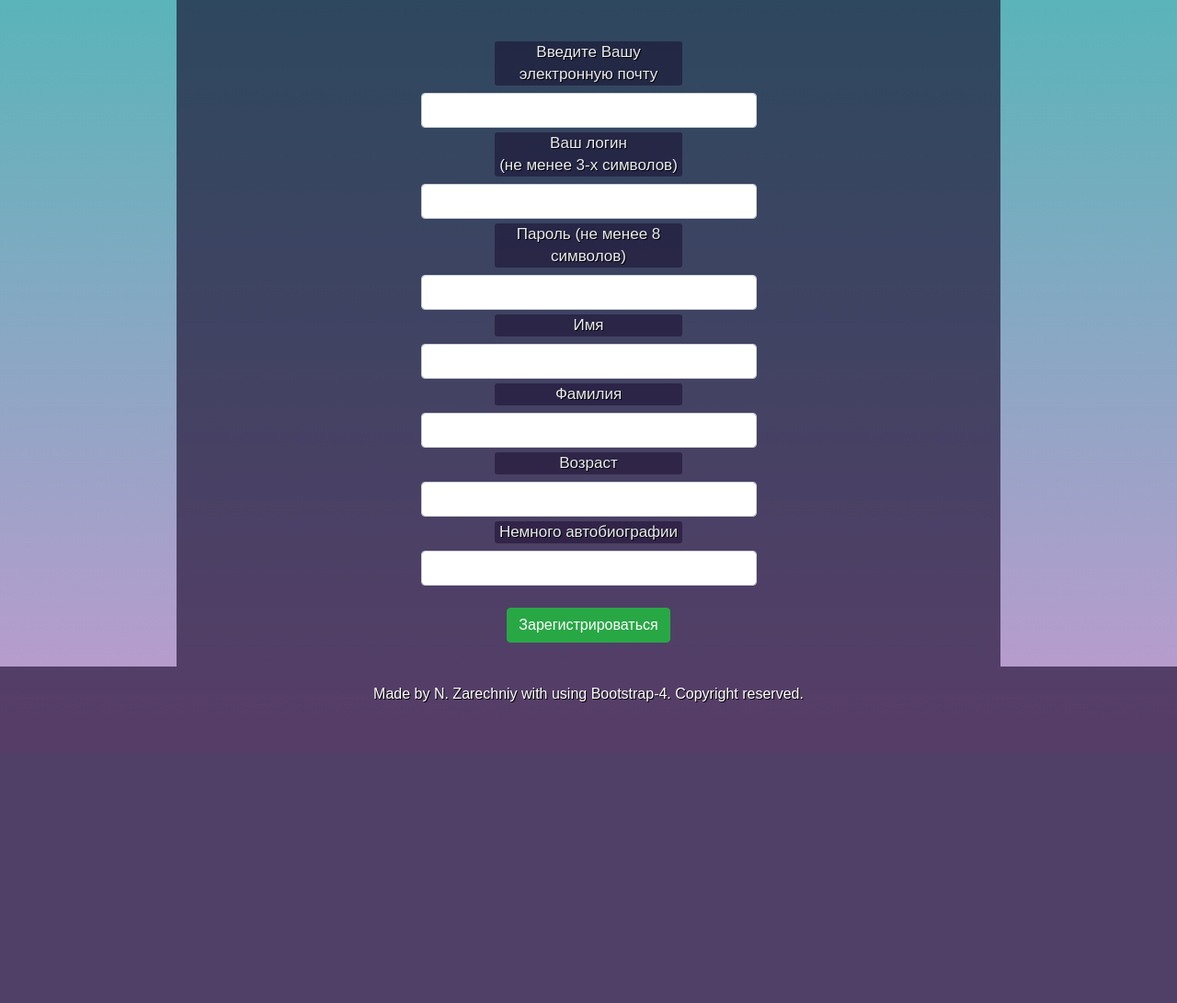
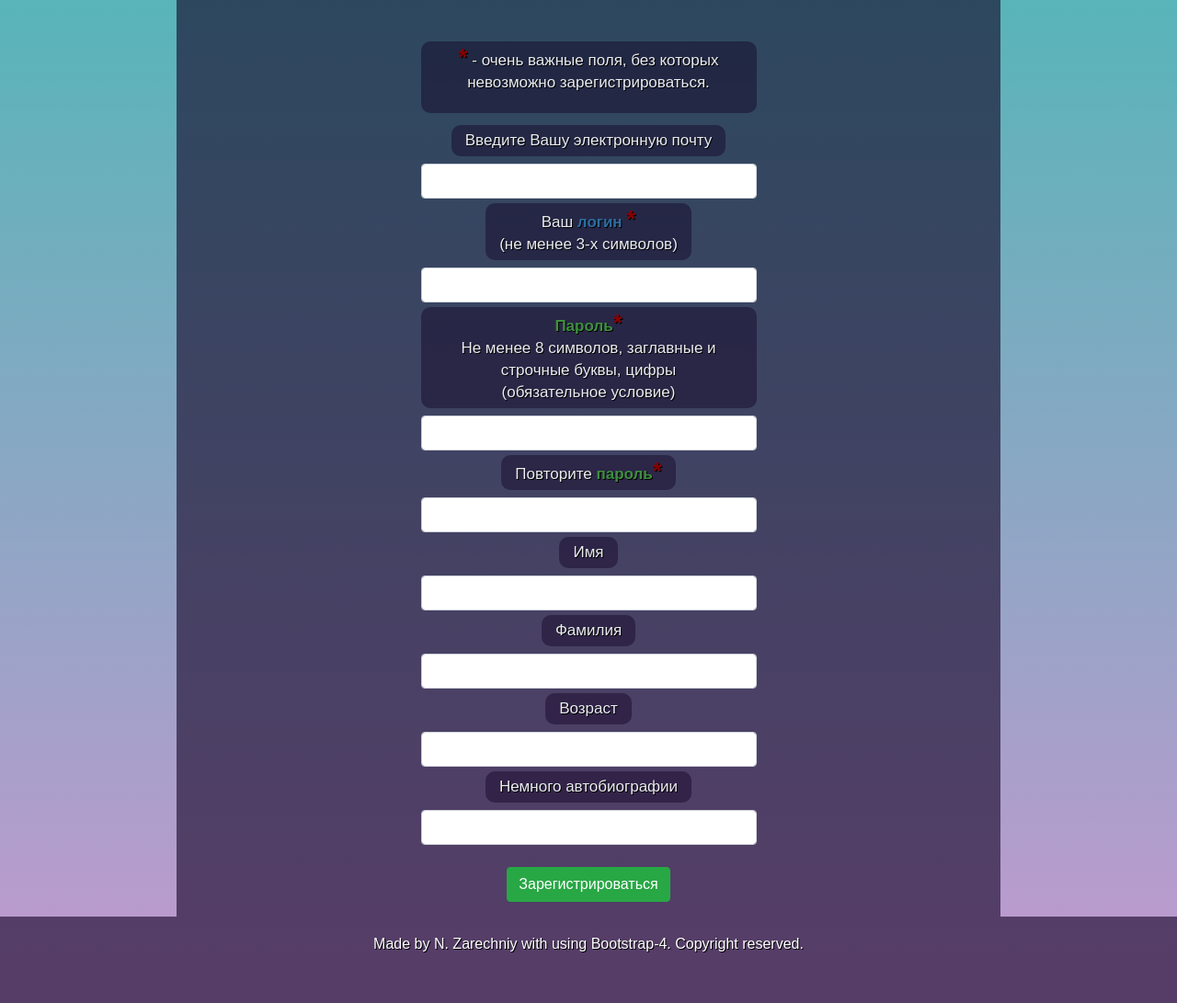
Before and after one commit to mikitosina1/mikitosina.ru, a PHP site: page /registration/reg.php in a window 1280 px wide; the page is wider, and only the part inside the window is pictured. Shown: the part 75-1166 px from the top of that part at 92% size. Before the commit the page ends 839 px from the top of that part, so only its background shows below. Run offline with PHP 8.4, Linux system fonts and the light colour scheme; a stand-in replaces the project's code that opens the database connection.

Commit message:
rebuilt registration
+ 2nd pass try
-email strlen
-name strlen
+ styles for reg. mistakes

```diff
--- a/public/components/main_func.php
+++ b/public/components/main_func.php
@@ -21,7 +21,6 @@ class typicalUser{
         $query = "INSERT INTO start_users (`".$into[0]."`,`".$into[1]."`,`".$into[2]."`,`".$into[3]."`,`".$into[4]."`,`".$into[5]."`,`".$into[6]."`,`".$into[7]."`,`".$into[8]."`) VALUES ('".$value[0]."','".$value[1]."','".$value[2]."','".$value[3]."','".$value[4]."','".$value[5]."','".$value[6]."','".$value[7]."','".$value[8]."')";
         $db_class_handler = new dataBasetypical();
         $db_class_handler -> query($query);
-//        $db_class_handler -> close();
     }
 
     function loginUser($u_login, $u_password) {
--- a/public/registration/reg.php
+++ b/public/registration/reg.php
@@ -22,14 +22,21 @@ require_once "../components/main_func.php";
 		<div class="col-sm"></div>
 		<div class="col-sm reg_form_content mt-4">
 			<form action="reg_action.php" method="post">
+                <label><p><b style="color: #880000; font-size: 1.5em;">*</b> - очень важные поля, без которых невозможно зарегистрироваться.</p></label>
 				<label for="u_email">Введите Вашу электронную почту</label>
 				<input type="email" name="u_email" id="u_email" class="form-control">
 
-				<label for="u_login">Ваш логин <br> (не менее 3-х символов)</label>
+				<label for="u_login">Ваш<strong style="color: #2d6ca2"> логин </strong><b style="color: #880000; font-size: 1.5em;">*</b> <br> (не менее 3-х символов)</label>
 				<input type="text" name="u_login" id="u_login" class="form-control">
 
-				<label for="u_password">Пароль (не менее 8 символов)</label>
+				<label for="u_password"> <strong style="color: #3e8f3e">Пароль</strong><b style="color: #880000; font-size: 1.5em;">*</b> </br>
+                    Не менее 8 символов, заглавные и строчные буквы, цифры </br>
+                                (обязательное условие)
+                </label>
 				<input type="password" name="u_password" id="u_password" class="form-control">
+
+                <label for="u_password2">Повторите <strong style="color: #3e8f3e">пароль</strong><b style="color: #880000; font-size: 1.5em;">*</b></label>
+                <input type="password" name="u_password2" id="u_password2" class="form-control">
 
 				<label for="Fname">Имя</label>
 				<input type="text" name="Fname" id="Fname" class="form-control">
--- a/public/styles/reg_style.css
+++ b/public/styles/reg_style.css
@@ -24,12 +24,12 @@ body{
 
 label{
 	margin-top: 5px;
-	border-radius: 3px;
+	padding: 5px 15px;
+	border-radius: 10px;
 	color: #e9ecef;
 	text-shadow: #000000 1px 1px;
 	font-size: 17px;
 	background-color: rgba(18, 0, 36, 0.44);
-	width: 12em;
 }
 
 .col-sm.reg_form_content form{
```
Also changed, not shown: public/registration/reg_action.php (+30 -7 lines).
